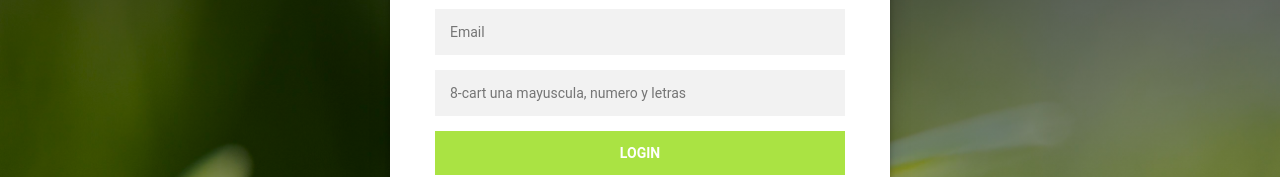
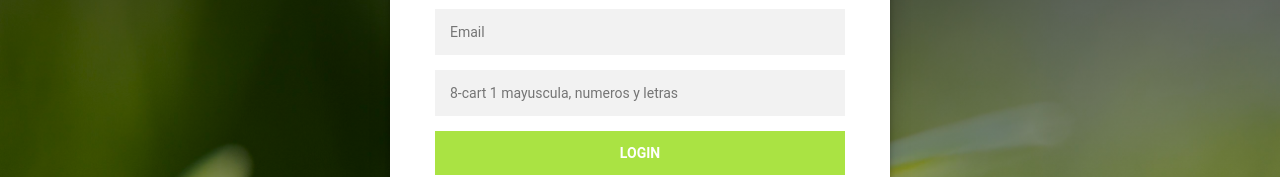
Before and after one commit to plperezp/estuHuella, a React (Vite) app: page /login in a window 1280 px wide. Shown: the part 231-408 px from the top of the page. Built offline with nearby package versions, Linux system fonts and the light colour scheme; no server answers.

Commit message:
password

```diff
--- a/src/pages/auth/Login.jsx
+++ b/src/pages/auth/Login.jsx
@@ -62,7 +62,7 @@ function Login() {
                 name="password"
                 value={password}
                 onChange={handlePasswordChange}
-                placeholder="8-cart una mayuscula, numero y letras"
+                placeholder="8-cart 1 mayuscula, numeros y letras"
               />
               <button disabled={isLoading} className="botonLogin">
                 {isLoading ? (
```
